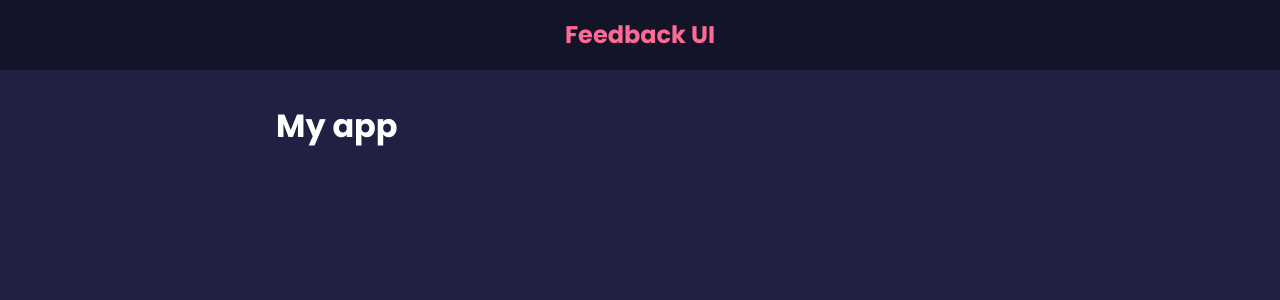
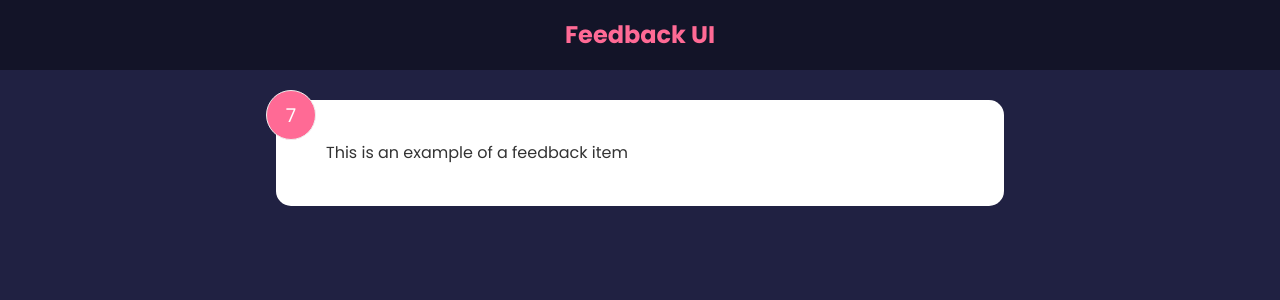
Before and after one commit to levi-blodgett/feedback-app, a React (Create React App) app: page / in a window 1280 px wide. Shown: the top 300 px of the page. Built offline with nearby package versions, Linux system fonts and the light colour scheme.

Commit message:
Created FeedbackItem.jsx and a dev version to practice state

```diff
--- a/src/App.js
+++ b/src/App.js
@@ -1,5 +1,7 @@
 // Import header
 import Header from './components/Header'
+// Import Feedback Item
+import FeedbackItem from './components/FeedbackItem'
 
 // Create component using function, not class
 function App() {
@@ -9,7 +11,7 @@
             <Header />
             {/* className, 'class' is protected */}
             <div className='container'>
-                <h1>My app</h1>
+                <FeedbackItem />
             </div>
         </>
     )
--- /dev/null
+++ b/src/components/FeedbackItem.jsx
@@ -0,0 +1,19 @@
+// Import state so we can maintain the state across app
+import { useState } from "react";
+
+// Main component
+function FeedbackItem() {
+  // Init states
+  const [rating, setRating] = useState(7);
+  const [text, setText] = useState("This is an example of a feedback item");
+
+  return (
+    <div className="card">
+      <div className="num-display">{rating}</div>
+      <div className="text-display">{text}</div>
+    </div>
+  );
+}
+
+// Export component
+export default FeedbackItem;
--- /dev/null
+++ b/src/dev/FeedbackItem.jsx
@@ -0,0 +1,32 @@
+// Import state so we can maintain the state across app
+import { useState } from "react";
+
+// Main component
+function FeedbackItem() {
+  // Init states
+  const [rating, setRating] = useState(7);
+  const [text, setText] = useState("This is an example of a feedback item");
+
+  // Set state on click via a function so we can pass in previous state if desired
+  const handleClick = () => {
+    setRating((prev) => {
+      return prev + 1;
+    });
+  };
+  // Set state on click by directly passing in
+  //   const handleClick = () => {
+  //     setRating(10);
+  //   };
+
+  return (
+    <div className="card">
+      <div className="num-display">{rating}</div>
+      <div className="text-display">{text}</div>
+      {/* Button for changing state at component level */}
+      <button onClick={handleClick}>Increase Rating</button>
+    </div>
+  );
+}
+
+// Export component
+export default FeedbackItem;
```
Also changed, not shown: steps.txt.
